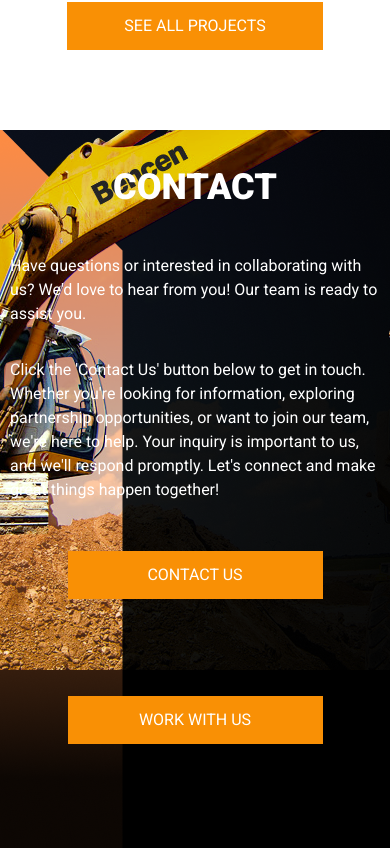
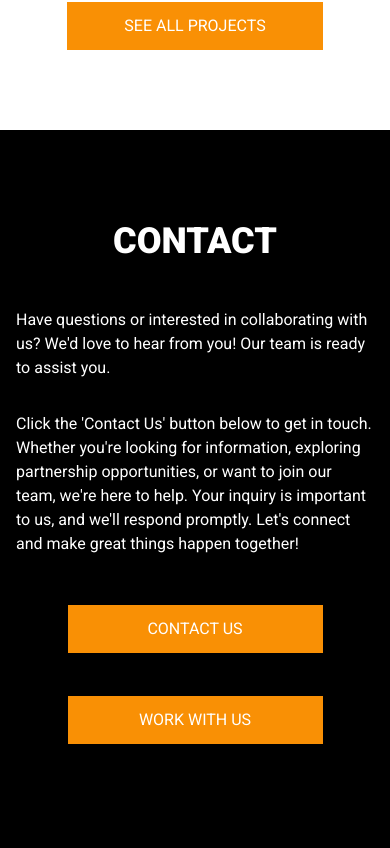
Before and after one commit to ipiccardo/bencen, a Next.js app: page / in a window 390 px wide. Shown: the part 4596-5444 px from the top of the page. Built offline with nearby package versions, Linux system fonts and the light colour scheme.

Commit message:
Se ultiman detalles del home

```diff
--- a/src/app/components/Footer/footer.module.css
+++ b/src/app/components/Footer/footer.module.css
@@ -11,7 +11,7 @@
 }
 
 .quotation__item {
-  margin-top: 5000px;
+  /* margin-top: 5000px; */
   min-height: 110px;
   color: var(--white-color);
   display: flex;
--- a/src/app/dashboard/page.module.css
+++ b/src/app/dashboard/page.module.css
@@ -290,6 +290,10 @@
   padding-bottom: 100px;
 }
 
+.sixSectionContainer {
+  height: 760px !important;
+}
+
 @media (max-width: 1217px) {
   .unmatchedServicesContainer {
     display: flex;
@@ -365,6 +369,7 @@
   .firstSectionContainer {
     background-color: white;
   }
+
   .FirstimageContainer {
     background-image: url(/images/withoutMark.png) !important;
     background-size: cover;
@@ -399,7 +404,6 @@
 
   .fourSectionContainer .containerAbsolute {
     padding-bottom: 100px;
-    /* margin-top: 100px; */
   }
 
   .fourSectionContainer .containerAbsolute {
@@ -409,6 +413,8 @@
   .fiveSectionContainer {
     background-image: url("/images/FrameFive.png");
     background-size: cover;
+    background-color: black !important;
+    background-image: none;
   }
   .sixSectionContainer {
     background-image: url("/images/FrameSix.png");
@@ -422,7 +428,6 @@
   .serviceCardContainer {
     position: absolute;
     width: 100%;
-    /* top: calc(784px - 108px); */
     top: 784px;
     z-index: 1;
     left: 50%;
@@ -470,7 +475,7 @@
     height: 404px;
     top: 190px;
     left: 0;
-    padding: 0 10px;
+    padding: 0 1rem;
     text-align: left;
   }
 
@@ -480,7 +485,7 @@
 
   .buttonContainer {
     display: flex;
-    gap: 64px;
+    gap: 10px;
     flex-direction: column;
   }
 
```
